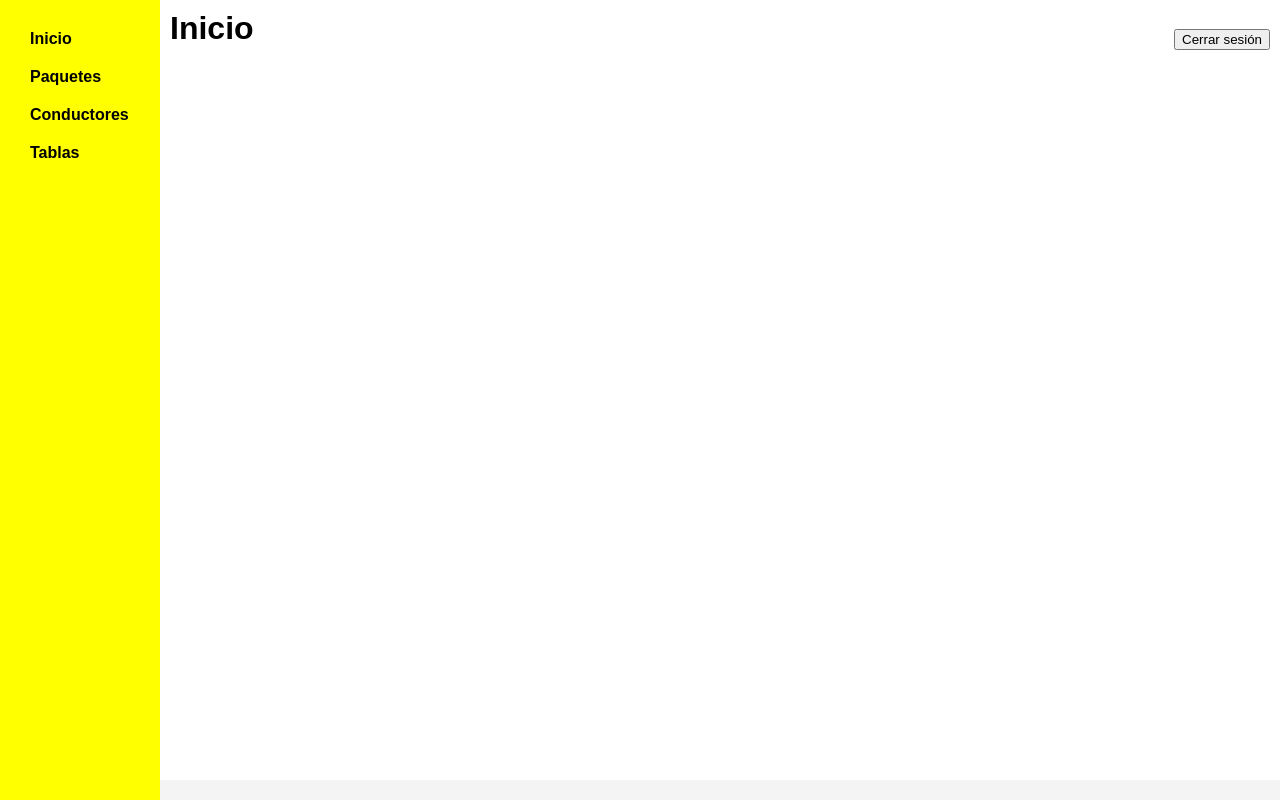
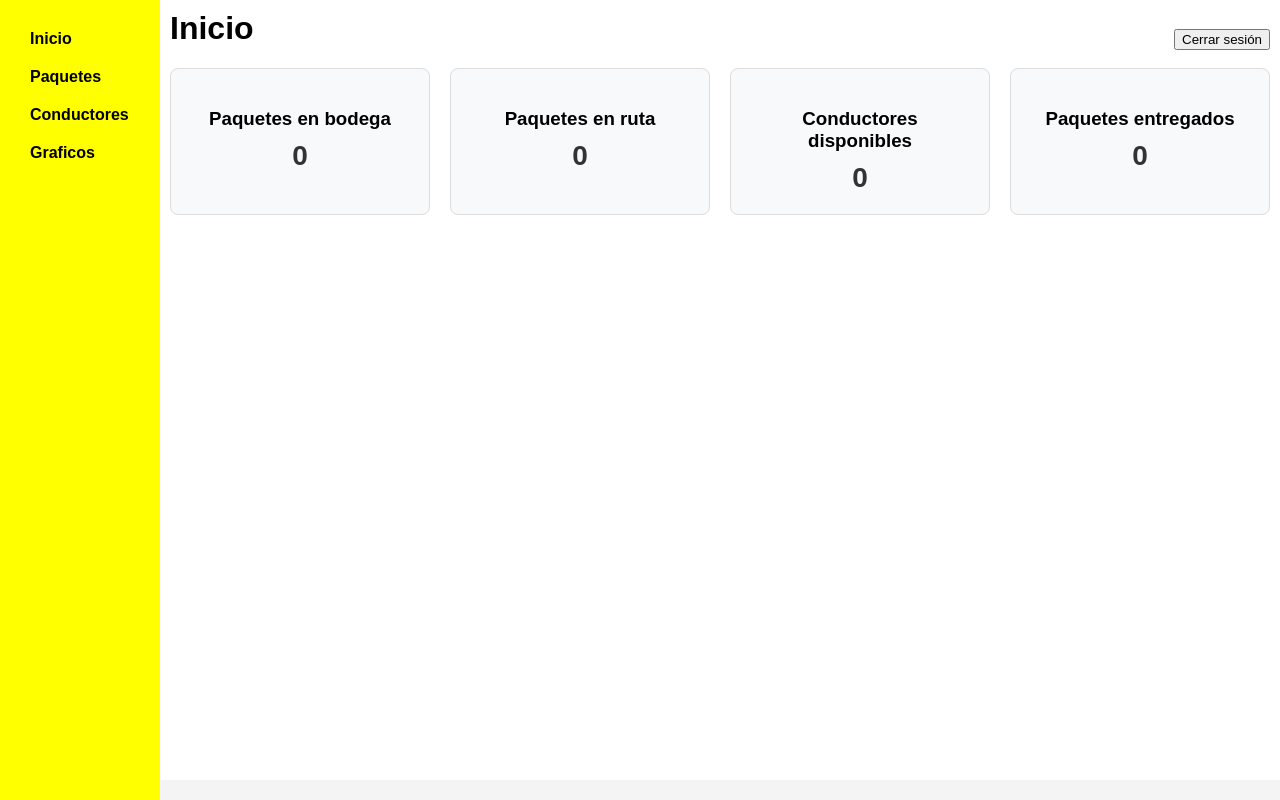
Before and after one commit to AntoCreed777/Proyecto_Diseno_Software, a Django app: page /administrador/inicio/ in a window 1280 px wide. Run offline with Django 5.2, Linux system fonts and the light colour scheme; data that the repository does not hold is empty.

Commit message:
feat: Nuevas graficas para admin

```diff
--- a/administrador/templates/administrador/inicio.html
+++ b/administrador/templates/administrador/inicio.html
@@ -6,4 +6,26 @@ Inicio
 
 {% block content %}
 
+    <!-- Estadísticas principales -->
+    <div style="display: flex; justify-content: space-between; margin-bottom: 30px; gap: 20px;">
+        <div style="border: 1px solid #ddd; padding: 20px; border-radius: 8px; text-align: center; flex: 1; background: #f8f9fa;">
+            <h3 style="margin-bottom: 10px;">Paquetes en bodega</h3>
+            <p style="font-size: 28px; font-weight: bold; margin: 0; color: #333;">{{ paquetes_en_bodega|default:"0" }}</p>
+        </div>
+
+        <div style="border: 1px solid #ddd; padding: 20px; border-radius: 8px; text-align: center; flex: 1; background: #f8f9fa;">
+            <h3 style="margin-bottom: 10px;">Paquetes en ruta</h3>
+            <p style="font-size: 28px; font-weight: bold; margin: 0; color: #333;">{{ paquetes_en_ruta|default:"0" }}</p>
+        </div>
+
+        <div style="border: 1px solid #ddd; padding: 20px; border-radius: 8px; text-align: center; flex: 1; background: #f8f9fa;">
+            <h3 style="margin-bottom: 10px;">Conductores disponibles</h3>
+            <p style="font-size: 28px; font-weight: bold; margin: 0; color: #333;">{{ conductores_disponibles|default:"0" }}</p>
+        </div>
+
+        <div style="border: 1px solid #ddd; padding: 20px; border-radius: 8px; text-align: center; flex: 1; background: #f8f9fa;">
+            <h3 style="margin-bottom: 10px;">Paquetes entregados</h3>
+            <p style="font-size: 28px; font-weight: bold; margin: 0; color: #333;">{{ paquetes_entregados|default:"0" }}</p>
+        </div>
+    </div>
 {% endblock %}
--- a/administrador/templates/administrador/template_base.html
+++ b/administrador/templates/administrador/template_base.html
@@ -148,7 +148,7 @@
             <a href="{% url 'inicio_administrador' %}" class="{% if request.path == '/administrador/inicio/' %}active{% endif %}"> Inicio </a>
             <a href="{% url 'paquetes_administrador' %}" class="{% if request.path == '/administrador/paquetes/' %}active{% endif %}"> Paquetes </a>
             <a href="{% url 'conductores_administrador' %}" class="{% if request.path == '/administrador/conductores/' %}active{% endif %}"> Conductores </a>
-            <a href="{% url 'graficas_administrador' %}" class ="{% if request.path == '/administrador/graficas/' %}active{% endif %}" >Tablas</a>
+            <a href="{% url 'graficas_administrador' %}" class ="{% if request.path == '/administrador/graficas/' %}active{% endif %}" >Graficos</a>
         </nav>
     </aside>
     <main>
--- a/administrador/views.py
+++ b/administrador/views.py
@@ -11,11 +11,28 @@ from maps.utilities import obtener_coordenadas
 from geopy.exc import GeocoderTimedOut
 from api.serializers import PaqueteSerializer
 def inicio(request):
-    return render(request,'administrador/inicio.html')
+    from datetime import date
+    from api.models import Paquete, Conductor
+
+    # Obtener estadísticas
+    paquetes_en_bodega = Paquete.objects.filter(estado='En_Bodega').count()
+    paquetes_en_ruta = Paquete.objects.filter(estado='En_ruta').count()
+    conductores_disponibles = Conductor.objects.filter(estado='disponible').count()
+
+    # Paquetes entregados hoy
+    paquetes_entregados = Paquete.objects.filter(estado='Entregado').count()
+
+    context = {
+        'paquetes_en_bodega': paquetes_en_bodega,
+        'paquetes_en_ruta': paquetes_en_ruta,
+        'conductores_disponibles': conductores_disponibles,
+        'paquetes_entregados': paquetes_entregados,
+    }
+    return render(request,'administrador/inicio.html',context)
 
 def graficas(request):
     rutas = Ruta.objects.all()
-    rutas_json = list(rutas.values('distancia_ida_km', 'duracion_ida_minutos'))
+    rutas_json = list(rutas.values('distancia_ida_km','distancia_regreso_km','distancia_total_km'))
     return render(request, 'administrador/graficas.html', {
         'rutas': rutas,
         'rutas_json': rutas_json
@@ -104,7 +121,7 @@ def registrar_paquete(request):
             'rut_destinatario': request.POST.get('rut_destinatario'),
             'telefono_destinatario': request.POST.get('telefono_destinatario'),
             'cliente': request.POST.get('cliente_id'),
-            'despachador': Despachador.objects.get(usuario=request.user).pk,
+            'despachador': Despachador.objects.first().pk,
         }
 
         serializer = PaqueteSerializer(data=data)
```
Also changed, not shown: administrador/templates/administrador/graficas.html (+38 -6 lines).
